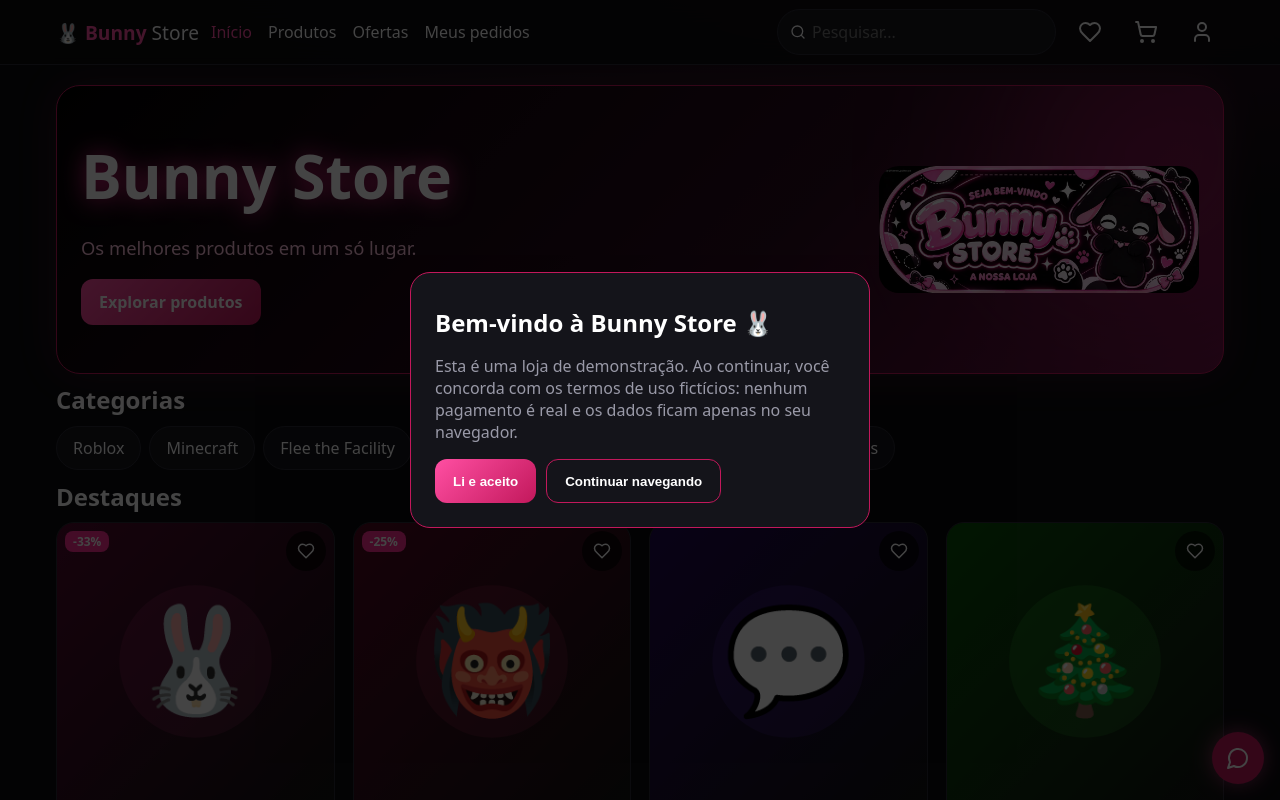
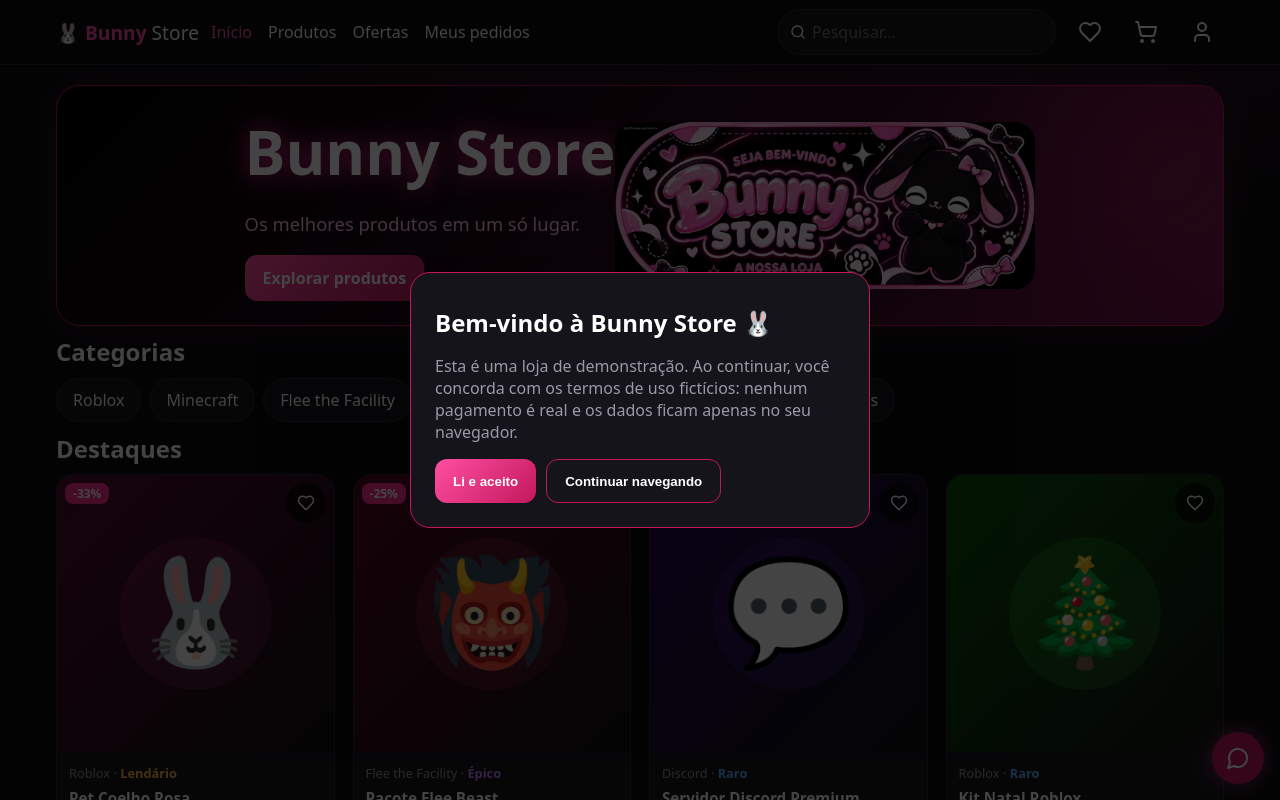
Before and after one commit to replicado112/BunnyStore, a React (Vite) app: page /#/ in a window 1280 px wide. Shown: the top 800 px of the page. Built offline with nearby package versions, Linux system fonts and the light colour scheme.

Commit message:
Update styles.css

```diff
--- a/src/styles.css
+++ b/src/styles.css
@@ -44,6 +44,6 @@
 .toasts{position:fixed;bottom:80px;left:50%;transform:translateX(-50%);display:flex;flex-direction:column;gap:8px;z-index:70}.toast{background:#1d1d25;border:1px solid var(--pink);padding:10px 16px;border-radius:12px;animation:up .25s}
 .fade{animation:fade .35s}@keyframes fade{from{opacity:0;transform:translateY(8px)}}@keyframes up{from{opacity:0;transform:translateY(12px)}}
 @media(prefers-reduced-motion:reduce){*{animation:none!important;transition:none!important}}
-.hero{display:flex;align-items:center;justify-content:space-between;gap:24px;flex-wrap:wrap}
-.herotext{position:relative;z-index:1}
-.heroimg{position:relative;width:320px;max-width:100%;border-radius:20px;object-fit:cover}
+.hero{display:flex;align-items:center;justify-content:center;padding:24px}
+.heroimg{position:relative;z-index:1;width:420px;max-width:100%;border-radius:20px;object-fit:cover}
+.herobtn{display:flex;justify-content:center;margin:20px 0 8px}
```
